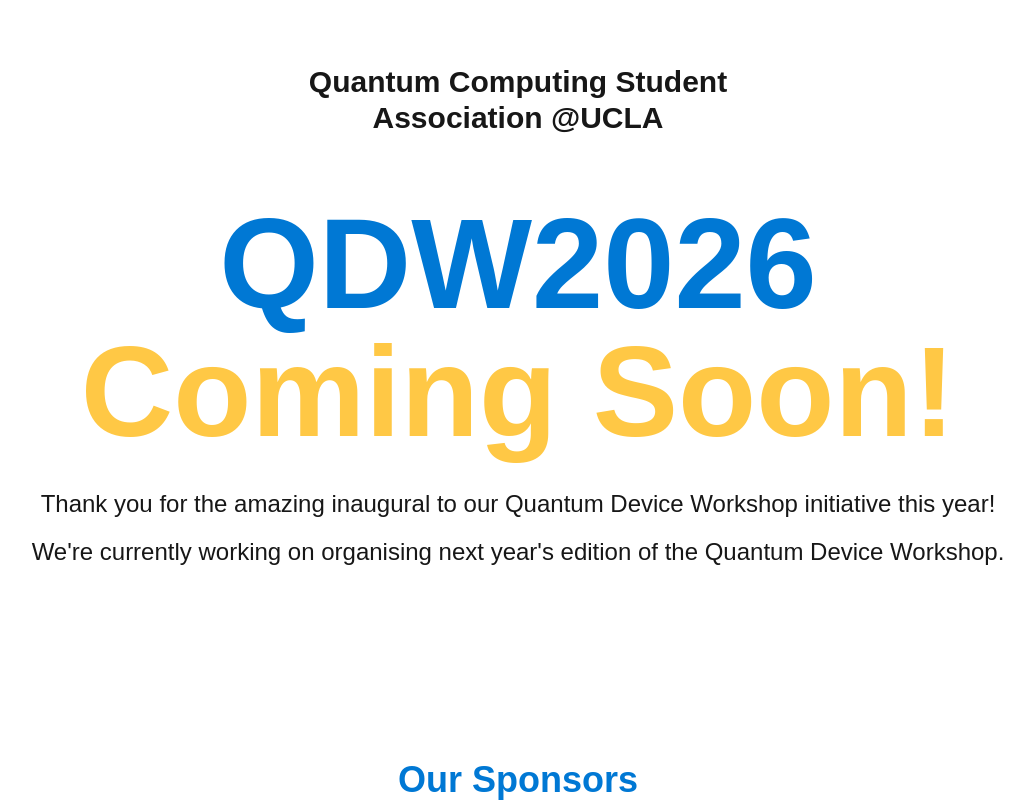
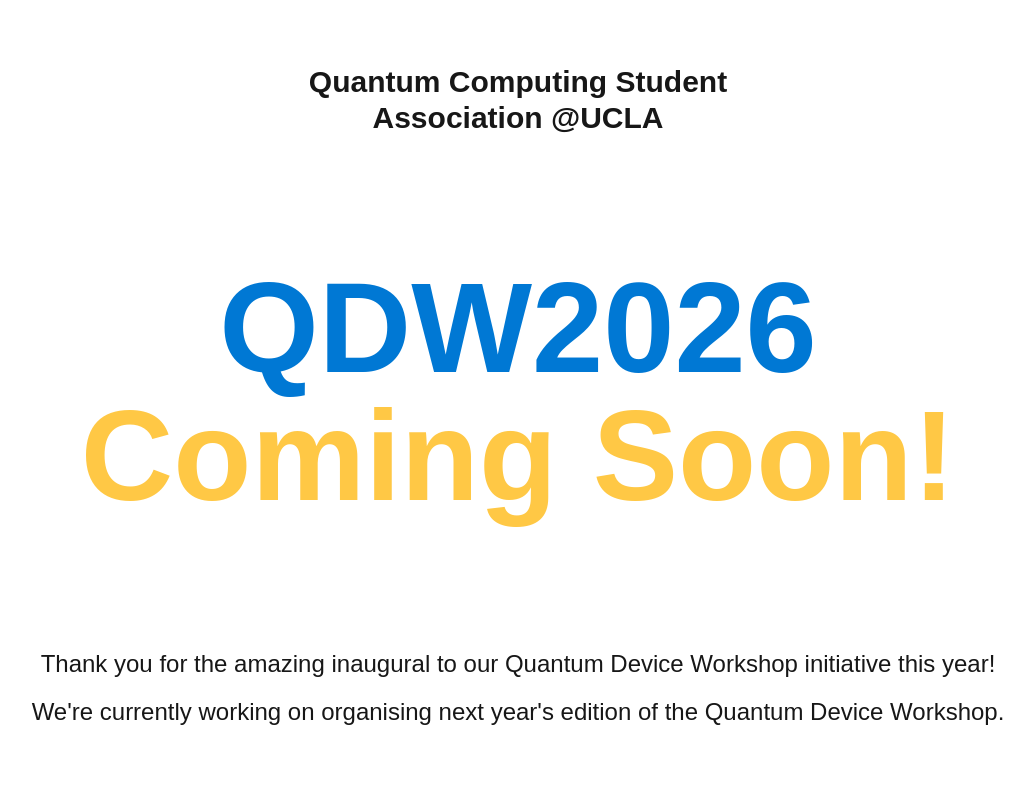
Before and after one commit to qcsa-at-ucla/qcsa, a Next.js app: page / in a window 1280 px wide. Shown: the top 802 px of the page, without its empty margins (122-1156 px from the left). Built offline with nearby package versions, Linux system fonts and the light colour scheme.

Commit message:
spacing changes

```diff
--- a/src/app/Components/PageHead.tsx
+++ b/src/app/Components/PageHead.tsx
@@ -5,11 +5,11 @@ export default function PageHead(){
                 <h2>Quantum Computing Student</h2>
                 <h2>Association @UCLA</h2>
             </div>
-            <div className='text-4xl sm:text-6xl md:text-8xl lg:text-9xl m-4 sm:m-6 md:m-8'>
-                <h1 className='text-[#0078d4] font-bold'>QDW2026</h1>
+            <div className='text-4xl sm:text-6xl md:text-8xl lg:text-9xl p-16'>
+                <h1 className='text-[#0078d4] font-bold text-'>QDW2026</h1>
                 <h1 className='text-[#ffc845] font-bold'>Coming Soon!</h1>
             </div>
-            <div className='m-4 sm:m-6 md:m-8 flex flex-col items-center space-y-4'>
+            <div className='m-16 flex flex-col items-center space-y-4' >
                 <p className='text-2xl text-center'>
                     Thank you for the amazing inaugural to our Quantum Device Workshop initiative this year!
                 </p>
--- a/src/app/Components/TestimonialsAndStats.tsx
+++ b/src/app/Components/TestimonialsAndStats.tsx
@@ -45,7 +45,7 @@ export default function TestimonialsAndStats(){
                 ))}
             </div>
 
-            <h2 className='text-4xl font-semibold m-16 text-[#0078d4]'>
+            <h2 className='text-6xl font-semibold m-16 text-[#0078d4] pt-24'>
                 See you at QDW2026!!
             </h2>
         </section>
```
